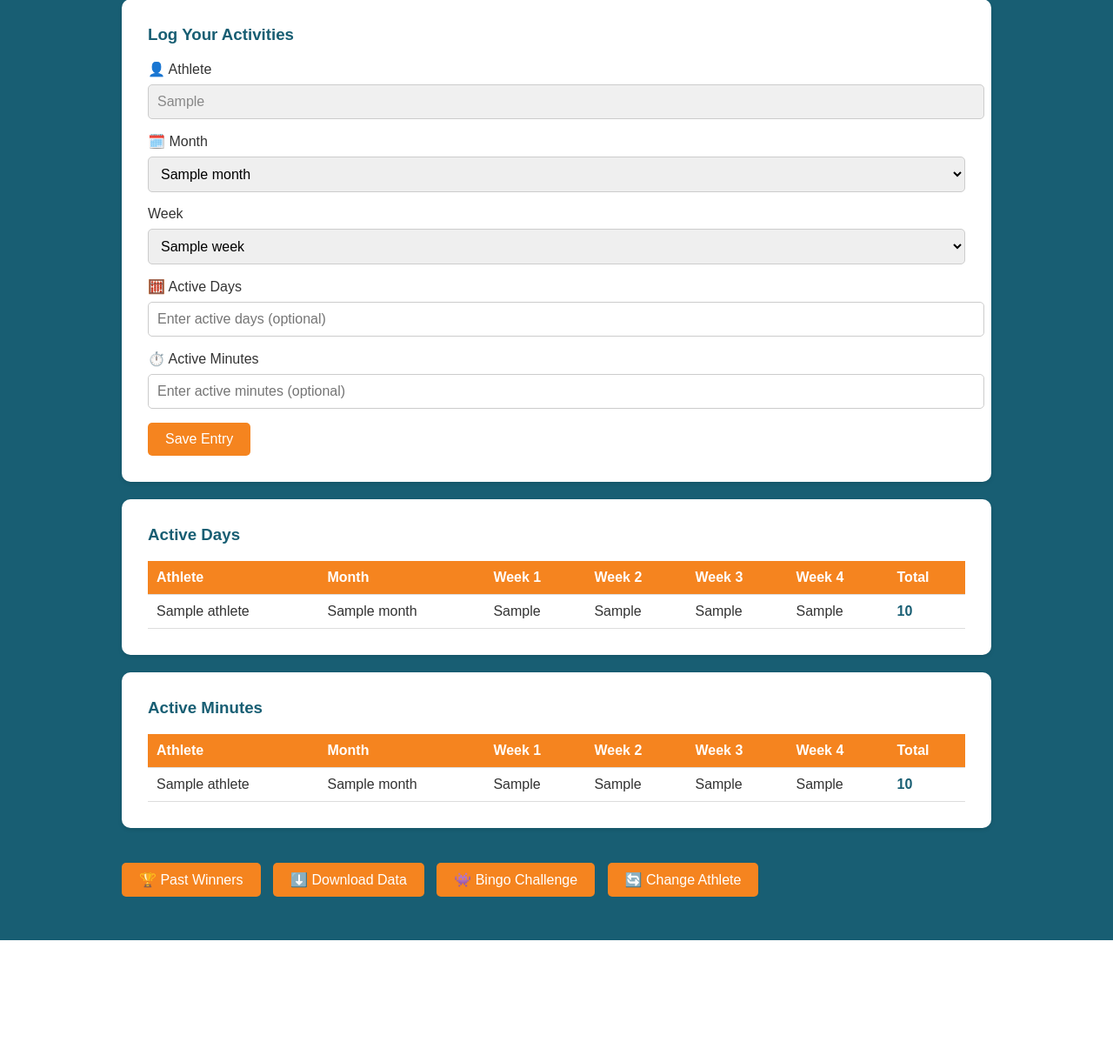
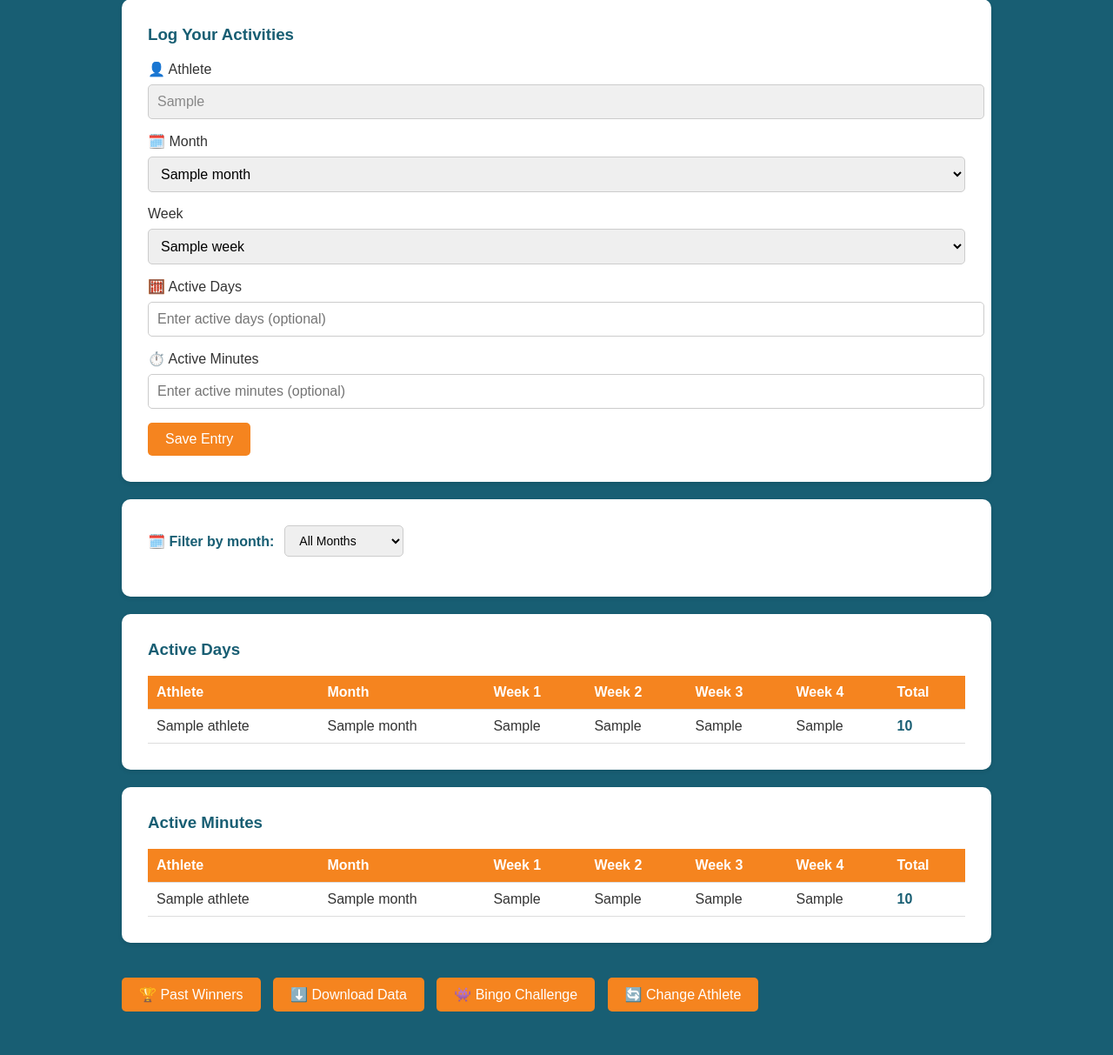
Before and after one commit to sharzaanputter/bettersure-activity-tracker, a Flask app: template templates/home.html in a window 1280 px wide. Shown: the part 109-1322 px from the top of the page at 87% size. Before the commit the page ends 1190 px from the top, so only its background shows below. Run offline with Flask 3, Linux system fonts and the light colour scheme; the template is opened without the code that fills it: most values are stand-ins (such as "Sample title", 1, 10 or a date in 2020); some libraries are stand-ins or nearby versions.

Commit message:
add new filters

```diff
--- a/templates/home.html
+++ b/templates/home.html
@@ -59,6 +59,25 @@
             color: #333;
             border: 2px solid #e0e0e0;
         }
+        .filter-bar {
+            display: flex;
+            align-items: center;
+            gap: 12px;
+            margin-bottom: 16px;
+        }
+        .filter-bar label {
+            font-weight: bold;
+            color: rgb(24, 94, 115);
+            white-space: nowrap;
+            margin: 0;
+        }
+        .filter-bar select {
+            width: auto;
+            margin: 0;
+            padding: 8px 12px;
+            font-size: 14px;
+        }
+        .hidden-row { display: none; }
     </style>
 </head>
 <body>
@@ -96,6 +115,19 @@
     </div>
 
     {% if days_table %}
+
+    <div class="card">
+        <div class="filter-bar">
+            <label>🗓️ Filter by month:</label>
+            <select id="month-filter" onchange="filterTables()">
+                <option value="all">All Months</option>
+                {% for month in months %}
+                <option value="{{ month }}" {% if month == current_month %}selected{% endif %}>{{ month }}</option>
+                {% endfor %}
+            </select>
+        </div>
+    </div>
+
     <div class="card">
         <h3>Active Days</h3>
         <table>
@@ -104,7 +136,7 @@
                 <th>Week 2</th><th>Week 3</th><th>Week 4</th><th>Total</th>
             </tr>
             {% for row in days_table %}
-            <tr>
+            <tr class="data-row" data-month="{{ row['Month'] }}">
                 <td>{{ row["Athlete"] }}</td>
                 <td>{{ row["Month"] }}</td>
                 <td>{{ row["Week 1"] }}</td>
@@ -125,7 +157,7 @@
                 <th>Week 2</th><th>Week 3</th><th>Week 4</th><th>Total</th>
             </tr>
             {% for row in minutes_table %}
-            <tr>
+            <tr class="data-row" data-month="{{ row['Month'] }}">
                 <td>{{ row["Athlete"] }}</td>
                 <td>{{ row["Month"] }}</td>
                 <td>{{ row["Week 1"] }}</td>
@@ -144,5 +176,21 @@
     <a href="/bingo?athlete={{ selected_athlete }}" class="nav-button">👾 Bingo Challenge</a>
     <a href="/" class="nav-button">🔄 Change Athlete</a>
 
+    <script>
+        function filterTables() {
+            const selected = document.getElementById("month-filter").value;
+            document.querySelectorAll(".data-row").forEach(row => {
+                if (selected === "all" || row.dataset.month === selected) {
+                    row.style.display = "";
+                } else {
+                    row.style.display = "none";
+                }
+            });
+        }
+
+        // Apply current month filter on page load
+        filterTables();
+    </script>
+
 </body>
 </html>
```
